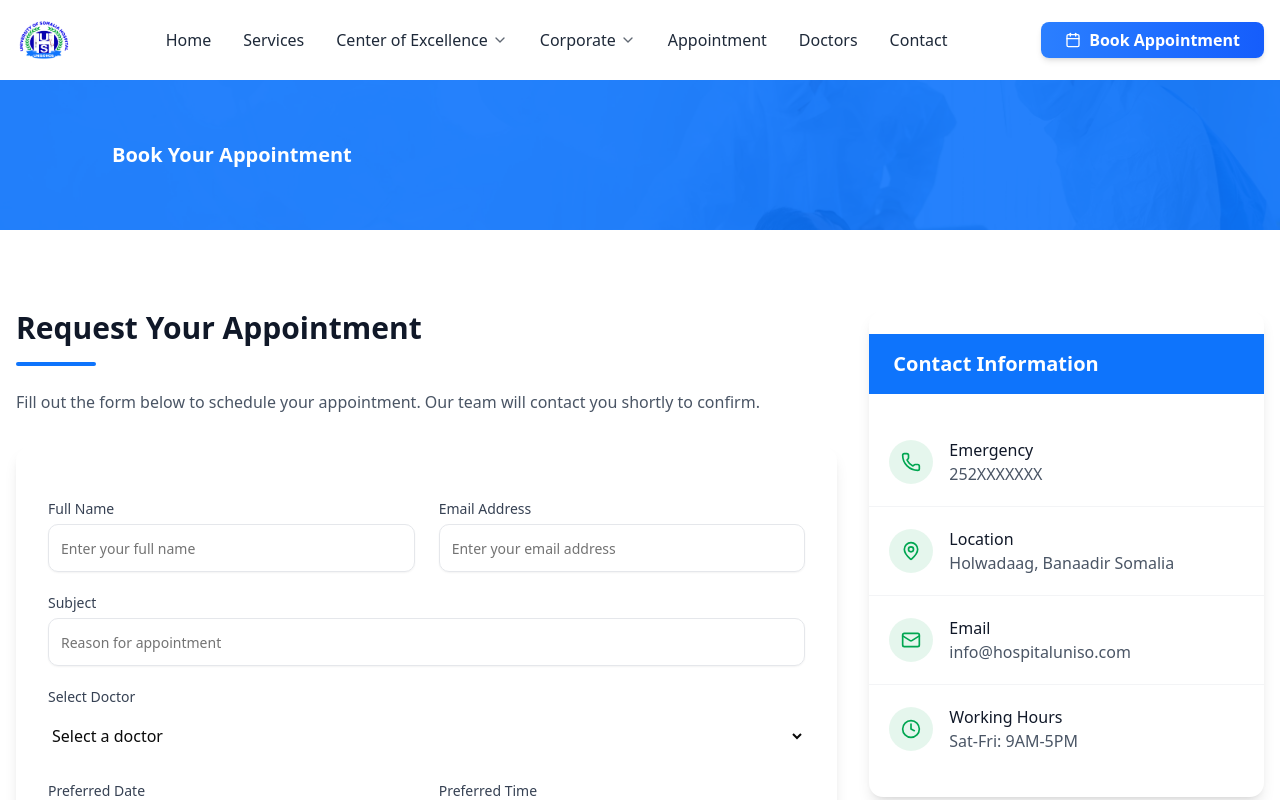
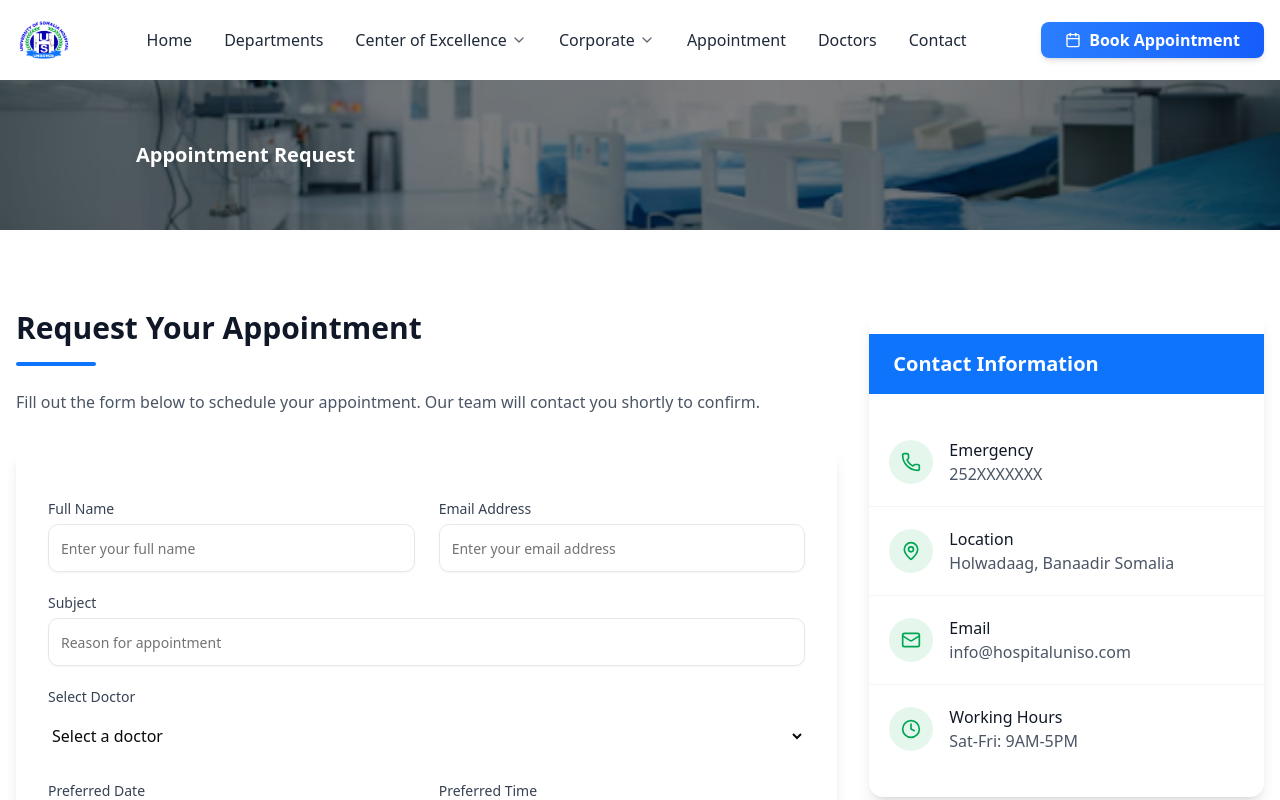
Before and after one commit to Ashakour1/HS-, a Next.js app: page /appointment in a window 1280 px wide. Shown: the top 800 px of the page. Built offline with nearby package versions, Linux system fonts and the light colour scheme.

Commit message:
Refactor layout and content for improved clarity and user experience across multiple components

```diff
--- a/app/appointment/page.tsx
+++ b/app/appointment/page.tsx
@@ -48,19 +48,20 @@ export default function AppointmentPage() {
   return (
     <div className="min-h-screen bg-white">
       {/* Hero Section */}
-      <section className="relative h-[150px]">
-        <div className="absolute inset-0 bg-[#0E74FC]/90 z-10"></div>
+      <section className="relative h-[200px] sm:h-[200px] md:h-[150px] lg:h-[150px]">
         <Image
-          src="/background.jpg"
-          alt="Medical Appointment"
+          src="/hero.png"
+          alt="Hospital Management"
           fill
-          className="object-cover object-center"
+          className="object-cover brightness-50"
           priority
         />
-        <div className="absolute inset-0 z-20 flex flex-col items-center justify-center px-4">
-          <div className="absolute inset-0 flex items-center justify-start">
-            <h1 className="px-28 text-3xl sm:text-4xl lg:text-xl font-semibold text-white text-start ">
-              Book Your Appointment
+
+        <div className="absolute inset-0 flex items-center justify-start px-6">
+          {/* Overlay background box on the left */}
+          <div className=" px-28 py-2 rounded">
+            <h1 className="text-xl sm:text-4xl lg:text-xl font-semibold text-white">
+              Appointment Request
             </h1>
           </div>
         </div>
--- a/app/centers/[center]/page.tsx
+++ b/app/centers/[center]/page.tsx
@@ -1,10 +1,11 @@
-'use client'
+"use client";
 
 import { Button } from "@/components/ui/button";
 import { ArrowUpRight } from "lucide-react";
 import Image from "next/image";
 import { useParams } from "next/navigation";
 import { departments } from "@/data/departments";
+import { notFound } from "next/navigation";
 
 const InternalMedicinePage = () => {
   const params = useParams();
@@ -12,7 +13,7 @@ const InternalMedicinePage = () => {
   const centerData = departments[center as keyof typeof departments];
 
   if (!centerData) {
-    return <div>Department not found</div>;
+    return notFound();
   }
 
   return (
@@ -26,10 +27,14 @@ const InternalMedicinePage = () => {
           className="object-cover brightness-50"
           priority
         />
-        <div className="absolute inset-0 flex items-center justify-start">
-          <h1 className="px-28 text-3xl sm:text-4xl lg:text-xl font-semibold text-white text-start">
-            {centerData.name}
-          </h1>
+
+        <div className="absolute inset-0 flex items-center justify-start px-6">
+          {/* Overlay background box on the left */}
+          <div className=" px-28 py-2 rounded">
+            <h1 className="text-xl sm:text-4xl lg:text-xl font-semibold text-white">
+              {centerData.name} Department
+            </h1>
+          </div>
         </div>
       </section>
 
--- a/app/components/Header.tsx
+++ b/app/components/Header.tsx
@@ -45,7 +45,7 @@ const Header = () => {
 
   const navItems = [
     { name: "Home", href: "/" },
-    { name: "Services", href: "/services" },
+    { name: "Departments", href: "/departments" },
     {
       name: "Center of Excellence",
       href: "#",
--- a/app/components/HeroSection.tsx
+++ b/app/components/HeroSection.tsx
@@ -95,7 +95,7 @@ const HeroCarousel: React.FC = () => {
             </div>
 
             {/* Content */}
-            <div className="relative h-full flex items-center justify-center px-4">
+            <div className="max-w-[1300px] mx-auto relative h-full flex items-center justify-start px-4">
               <div className="max-w-2xl text-left">
                 <h1
                   className="text-3xl sm:text-4xl lg:text-5xl font-semibold text-white mb-4 animate-fadeInUp"
--- a/app/contact/page.tsx
+++ b/app/contact/page.tsx
@@ -18,10 +18,14 @@ export default function ContactPage() {
           className="object-cover brightness-50"
           priority
         />
-        <div className="absolute inset-0 flex items-center justify-start">
-          <h1 className="px-28 text-3xl sm:text-4xl lg:text-xl font-semibold text-white text-start">
-            Contact Us
-          </h1>
+
+        <div className="absolute inset-0 flex items-center justify-start px-6">
+          {/* Overlay background box on the left */}
+          <div className=" px-28 py-2 rounded">
+            <h1 className="text-xl sm:text-4xl lg:text-xl font-semibold text-white">
+              Contact Us
+            </h1>
+          </div>
         </div>
       </section>
       {/* Contact Options Section */}
--- a/app/corporate/management/page.tsx
+++ b/app/corporate/management/page.tsx
@@ -36,7 +36,7 @@ export default function HospitalManagementPage() {
     <main className="min-h-screen bg-slate-50">
       <div>
         {/* Hero Section */}
-        <section className=" relative h-[200px] sm:h-[200px] md:h-[150px] lg:h-[150px]">
+        <section className="relative h-[200px] sm:h-[200px] md:h-[150px] lg:h-[150px]">
           <Image
             src="/hero.png"
             alt="Hospital Management"
@@ -44,10 +44,14 @@ export default function HospitalManagementPage() {
             className="object-cover brightness-50"
             priority
           />
-          <div className="absolute inset-0 flex items-center justify-start">
-            <h1 className="px-28 text-3xl sm:text-4xl lg:text-xl font-semibold text-white text-start ">
-              Management Team
-            </h1>
+
+          <div className="absolute inset-0 flex items-center justify-start px-6">
+            {/* Overlay background box on the left */}
+            <div className=" px-28 py-2 rounded">
+              <h1 className="text-xl sm:text-4xl lg:text-xl font-semibold text-white">
+                Management Team
+              </h1>
+            </div>
           </div>
         </section>
         {/* Director Card */}
--- a/app/corporate/overview/page.tsx
+++ b/app/corporate/overview/page.tsx
@@ -21,7 +21,7 @@ import {
 export default function AboutPage() {
   return (
     <div className="min-h-screen">
-      <section className=" relative h-[200px] sm:h-[200px] md:h-[150px] lg:h-[150px]">
+      <section className="relative h-[200px] sm:h-[200px] md:h-[150px] lg:h-[150px]">
         <Image
           src="/hero.png"
           alt="Hospital Management"
@@ -29,10 +29,14 @@ export default function AboutPage() {
           className="object-cover brightness-50"
           priority
         />
-        <div className="absolute inset-0 flex items-center justify-start">
-          <h1 className="px-28 text-3xl sm:text-4xl lg:text-xl font-semibold text-white text-start ">
-            Management Team
-          </h1>
+
+        <div className="absolute inset-0 flex items-center justify-start px-6">
+          {/* Overlay background box on the left */}
+          <div className=" px-28 py-2 rounded">
+            <h1 className="text-xl sm:text-4xl lg:text-xl font-semibold text-white">
+              About Us
+            </h1>
+          </div>
         </div>
       </section>
       {/* Hero Section with Mission Statement */}
--- a/app/services/page.tsx
+++ b/app/departments/page.tsx
@@ -152,7 +152,7 @@ export default function ServicesPage() {
   return (
     <div className="min-h-screen bg-white">
       {/* Hero */}
-      <section className=" relative h-[200px] sm:h-[200px] md:h-[150px] lg:h-[150px]">
+      <section className="relative h-[200px] sm:h-[200px] md:h-[150px] lg:h-[150px]">
         <Image
           src="/hero.png"
           alt="Hospital Management"
@@ -160,13 +160,16 @@ export default function ServicesPage() {
           className="object-cover brightness-50"
           priority
         />
-        <div className="absolute inset-0 flex items-center justify-start">
-          <h1 className="px-28 text-3xl sm:text-4xl lg:text-xl font-semibold text-white text-start ">
-            Our Services
-          </h1>
+
+        <div className="absolute inset-0 flex items-center justify-start px-6">
+          {/* Overlay background box on the left */}
+          <div className=" px-28 py-2 rounded">
+            <h1 className="text-xl sm:text-4xl lg:text-xl font-semibold text-white">
+              Our Departments
+            </h1>
+          </div>
         </div>
       </section>
-
       {/* Services Section */}
       <section className="py-20">
         <div className="container mx-auto px-4">
--- a/app/doctors/page.tsx
+++ b/app/doctors/page.tsx
@@ -137,7 +137,7 @@ export default function DoctorsPage() {
   return (
     <div className="min-h-screen bg-gray-50">
       {/* Hero Section */}
-      <section className=" relative h-[200px] sm:h-[200px] md:h-[150px] lg:h-[150px]">
+      <section className="relative h-[200px] sm:h-[200px] md:h-[150px] lg:h-[150px]">
         <Image
           src="/hero.png"
           alt="Hospital Management"
@@ -145,10 +145,14 @@ export default function DoctorsPage() {
           className="object-cover brightness-50"
           priority
         />
-        <div className="absolute inset-0 flex items-center justify-start">
-          <h1 className="px-28 text-3xl sm:text-4xl lg:text-xl font-semibold text-white text-start ">
-            Doctors & Specialists
-          </h1>
+
+        <div className="absolute inset-0 flex items-center justify-start px-6">
+          {/* Overlay background box on the left */}
+          <div className=" px-28 py-2 rounded">
+            <h1 className="text-xl sm:text-4xl lg:text-xl font-semibold text-white">
+              Our Doctors & Specialists
+            </h1>
+          </div>
         </div>
       </section>
 
```
